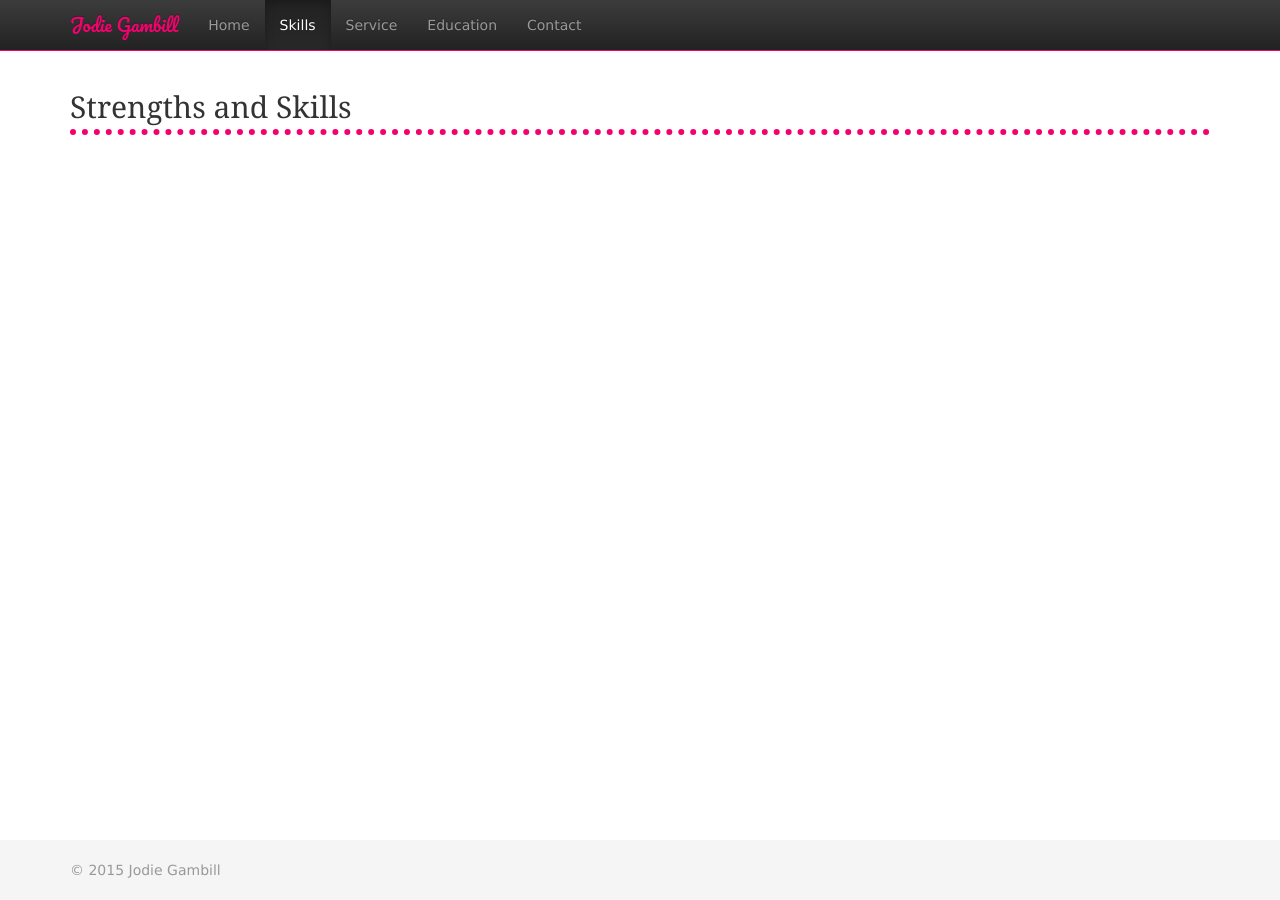
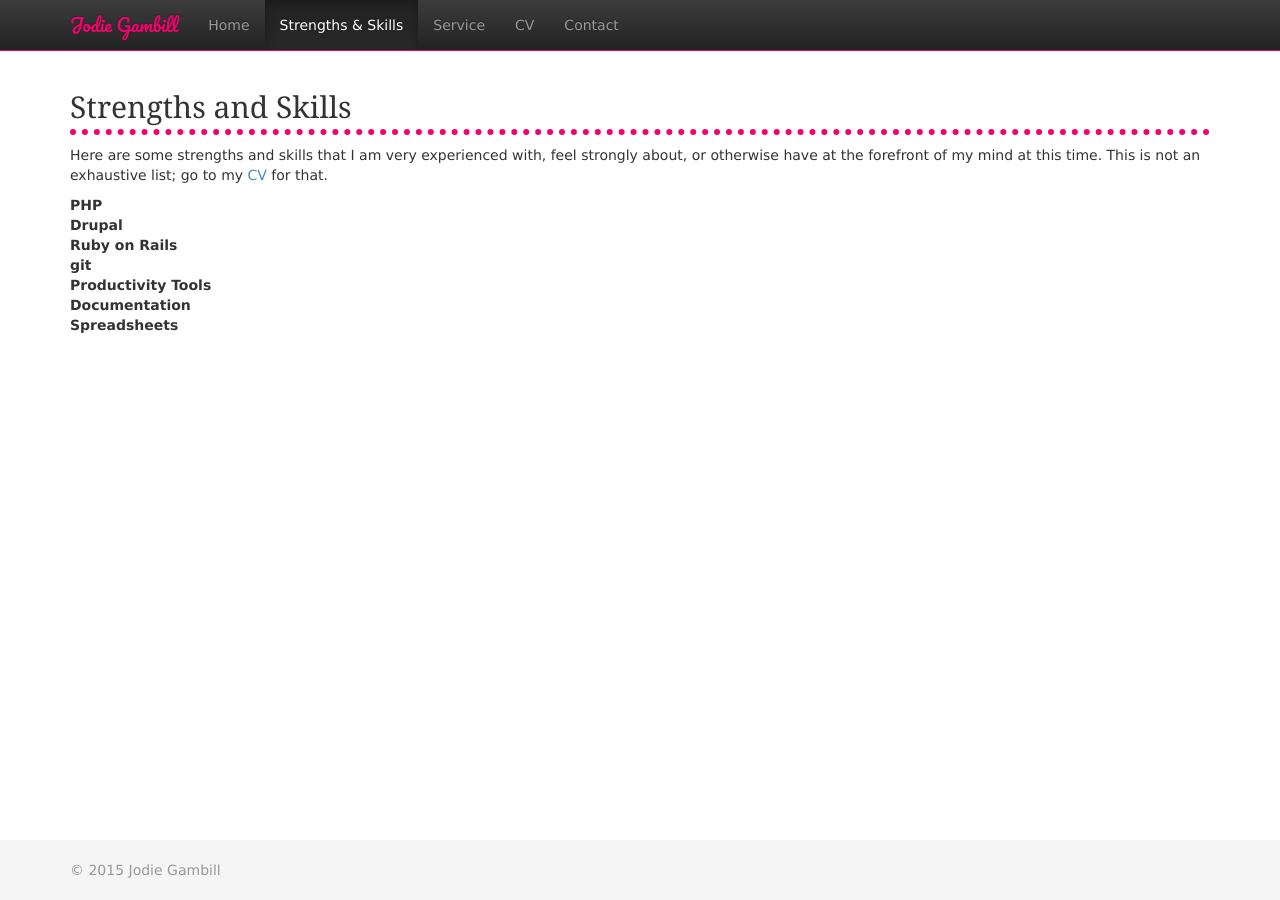
Before and after one commit to jgambill/jgambill.github.io, a Jekyll site: the page built from skills/index.html, in a window 1280 px wide. Built offline with Jekyll 4.4.1, drawn with Linux system fonts in a browser that asks for light colours; nearby versions of some CDN libraries; some web fonts are replaced; Markdown is read by kramdown in place of the engine named in the settings.

Commit message:
Start converting Education to CV, start Strengths and Skills page, start homepage nav

```diff
--- a/_includes/navbar.html
+++ b/_includes/navbar.html
@@ -13,9 +13,9 @@
         <div class="navbar-collapse collapse">
           <ul class="nav navbar-nav">
             <li{{ page.navbar-home-class }}><a href="/">Home</a></li>
-            <li{{ page.navbar-skills-class }}><a href="/skills">Skills</a></li>
+            <li{{ page.navbar-skills-class }}><a href="/skills">Strengths &amp; Skills</a></li>
             <li{{ page.navbar-service-class }}><a href="/service">Service</a></li>
-            <li{{ page.navbar-education-class }}><a href="/education">Education</a></li>
+            <li{{ page.navbar-cv-class }}><a href="/cv">CV</a></li>
             <li{{ page.navbar-contact-class }}><a href="/contact">Contact</a></li>
           </ul>
         </div><!--/.nav-collapse -->
--- a/education/index.html
+++ b/cv/index.html
@@ -1,7 +1,7 @@
 ---
 layout: default
-title: Education
-navbar-education-class: ' class="active"'
+title: Curriculum Vitae
+navbar-cv-class: ' class="active"'
 ---
 
 <h3>Formal Education</h3>
--- a/skills/index.html
+++ b/skills/index.html
@@ -3,3 +3,79 @@ layout: default
 title: Strengths and Skills
 navbar-skills-class: ' class="active"'
 ---
+<p>Here are some strengths and skills that I am very experienced with, feel strongly about, or otherwise have at the forefront of my mind at this time. This is not an exhaustive list; go to my <a href="/cv">CV</a> for that.</p>
+
+<dl>
+    <dt>PHP</dt>
+    <dd></dd>
+
+    <dt>Drupal</dt>
+    <dd></dd>
+
+    <dt>Ruby on Rails</dt>
+    <dd></dd>
+
+    <dt>git</dt>
+    <dd></dd>
+
+    <dt>Productivity Tools</dt>
+    <dd></dd>
+
+    <dt>Documentation</dt>
+    <dd></dd>
+
+    <dt>Spreadsheets</dt>
+    <dd></dd>
+</dl>
+
+
+<!-- <h4>Languages</h4>
+<ul>
+    <li>PHP</li>
+    <li>Ruby on Rails</li>
+    <li>Perl</li>
+    <li>JavaScript, jQuery</li>
+    <li>XML</li>
+    <li>SQL</li>
+    <li>HTML, HTML5</li>
+    <li>CSS3, Sass, Less</li>
+</ul>
+
+Limited experience with:
+<ul>
+    <li>Cypher</li>
+    <li>Python</li>
+    <li>Coffeescript</li>
+    <li>ASP</li>
+    <li>JSP</li>
+</ul>
+
+<h4>Databases</h4>
+<ul>
+    <li>MySQL</li>
+    <li>Neo4J</li>
+    <li>Microsoft Access</li>
+</ul>
+
+Limited experience with:
+<ul>
+    <li>PostgreSQL</li>
+</ul>
+
+<h4>CMSes and Frameworks</h4>
+<ul>
+    <li>Drupal</li>
+    <li>Wordpress</li>
+    <li>DSpace</li>
+    <li>Firesign</li>
+    <li>Koken</li>
+    <li>Bootstrap</li>
+</ul>
+
+<h4>Misc</h4>
+<ul>
+    <li>git</li>
+    <li>drush</li>
+    <li>exiftool</li>
+</ul>
+ -->
```
Also changed, not shown: index.html (+13 -0 lines).
